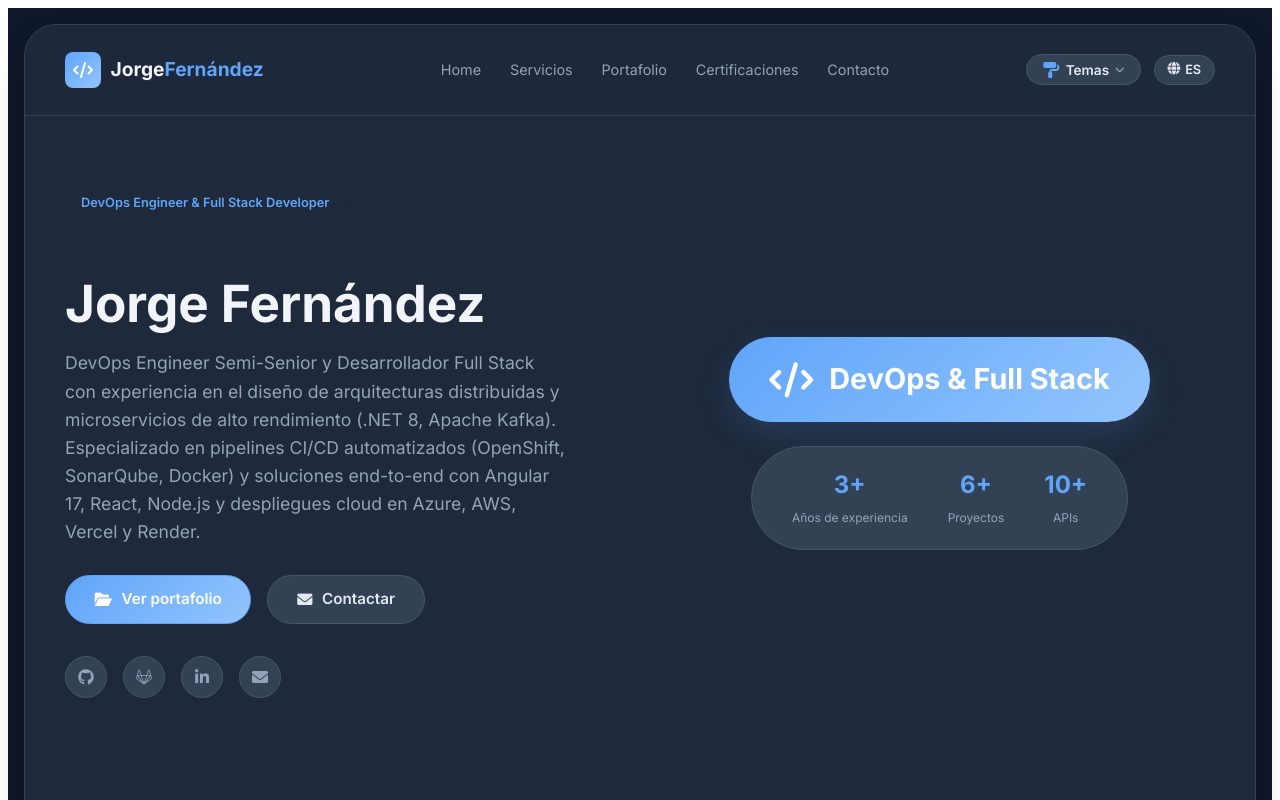
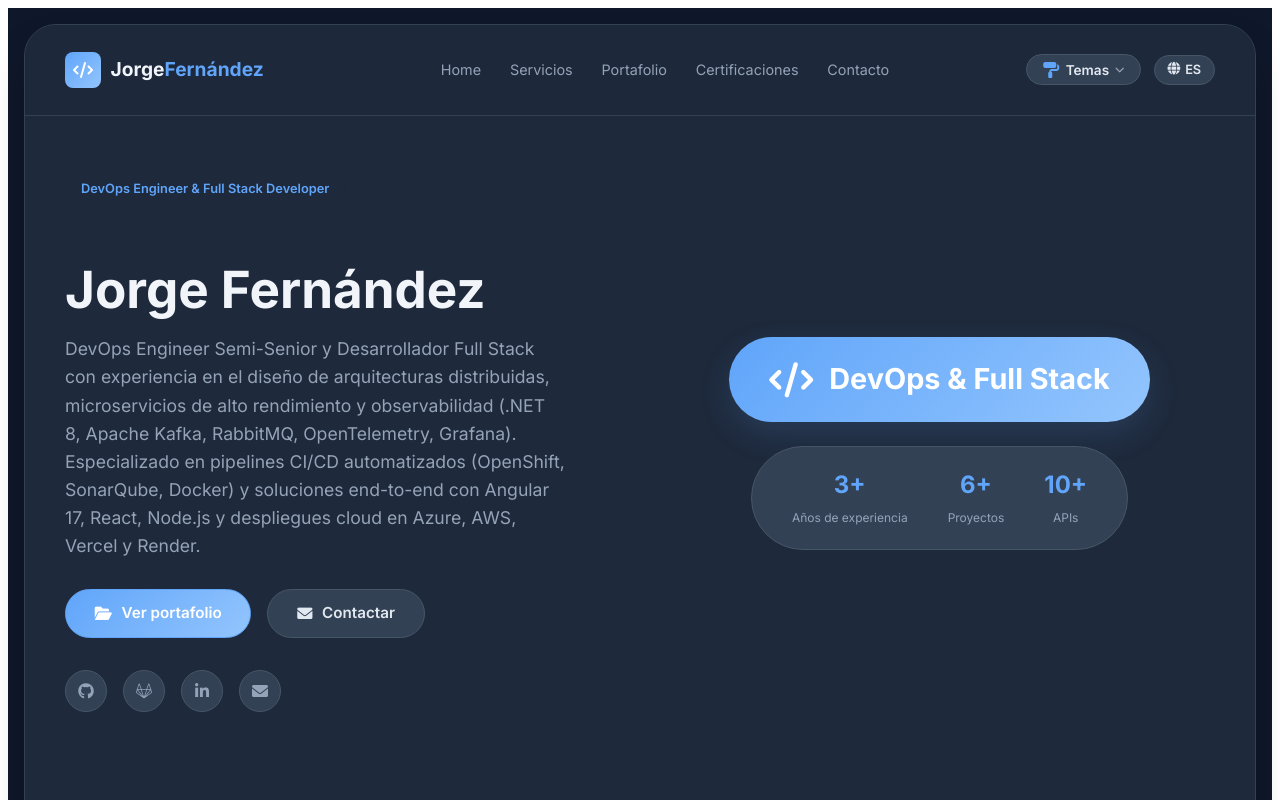
Before and after one commit to jorgeF1990/portafolio-JorgeA-FernandezM, a React (Create React App) app: page / in a window 1280 px wide. Shown: the top 800 px of the page. Built offline with nearby package versions, Linux system fonts and the light colour scheme.

Commit message:
feat: actualizar descripción del Hero con RabbitMQ y herramientas de observabilidad

```diff
--- a/src/components/Hero.jsx
+++ b/src/components/Hero.jsx
@@ -9,7 +9,7 @@ const Hero = () => {
     es: {
       tag: 'DevOps Engineer & Full Stack Developer',
       title: 'Jorge Fernández',
-      description: 'DevOps Engineer Semi-Senior y Desarrollador Full Stack con experiencia en el diseño de arquitecturas distribuidas y microservicios de alto rendimiento (.NET 8, Apache Kafka). Especializado en pipelines CI/CD automatizados (OpenShift, SonarQube, Docker) y soluciones end-to-end con Angular 17, React, Node.js y despliegues cloud en Azure, AWS, Vercel y Render.',
+      description: 'DevOps Engineer Semi-Senior y Desarrollador Full Stack con experiencia en el diseño de arquitecturas distribuidas, microservicios de alto rendimiento y observabilidad (.NET 8, Apache Kafka, RabbitMQ, OpenTelemetry, Grafana). Especializado en pipelines CI/CD automatizados (OpenShift, SonarQube, Docker) y soluciones end-to-end con Angular 17, React, Node.js y despliegues cloud en Azure, AWS, Vercel y Render.',
       btnPortfolio: 'Ver portafolio',
       btnContact: 'Contactar',
       badge: 'DevOps & Full Stack',
@@ -22,7 +22,7 @@ const Hero = () => {
     en: {
       tag: 'DevOps Engineer & Full Stack Developer',
       title: 'Jorge Fernández',
-      description: 'Semi-Senior DevOps Engineer and Full Stack Developer with experience in designing high-performance distributed architectures and microservices (.NET 8, Apache Kafka). Specialized in automated CI/CD pipelines (OpenShift, SonarQube, Docker) and end-to-end solutions with Angular 17, React, Node.js, and cloud deployments on Azure, AWS, Vercel, and Render.',
+      description: 'Semi-Senior DevOps Engineer and Full Stack Developer with experience in designing high-performance distributed architectures, microservices, and observability (.NET 8, Apache Kafka, RabbitMQ, OpenTelemetry, Grafana). Specialized in automated CI/CD pipelines (OpenShift, SonarQube, Docker) and end-to-end solutions with Angular 17, React, Node.js, and cloud deployments on Azure, AWS, Vercel, and Render.',
       btnPortfolio: 'View portfolio',
       btnContact: 'Contact',
       badge: 'DevOps & Full Stack',
```
